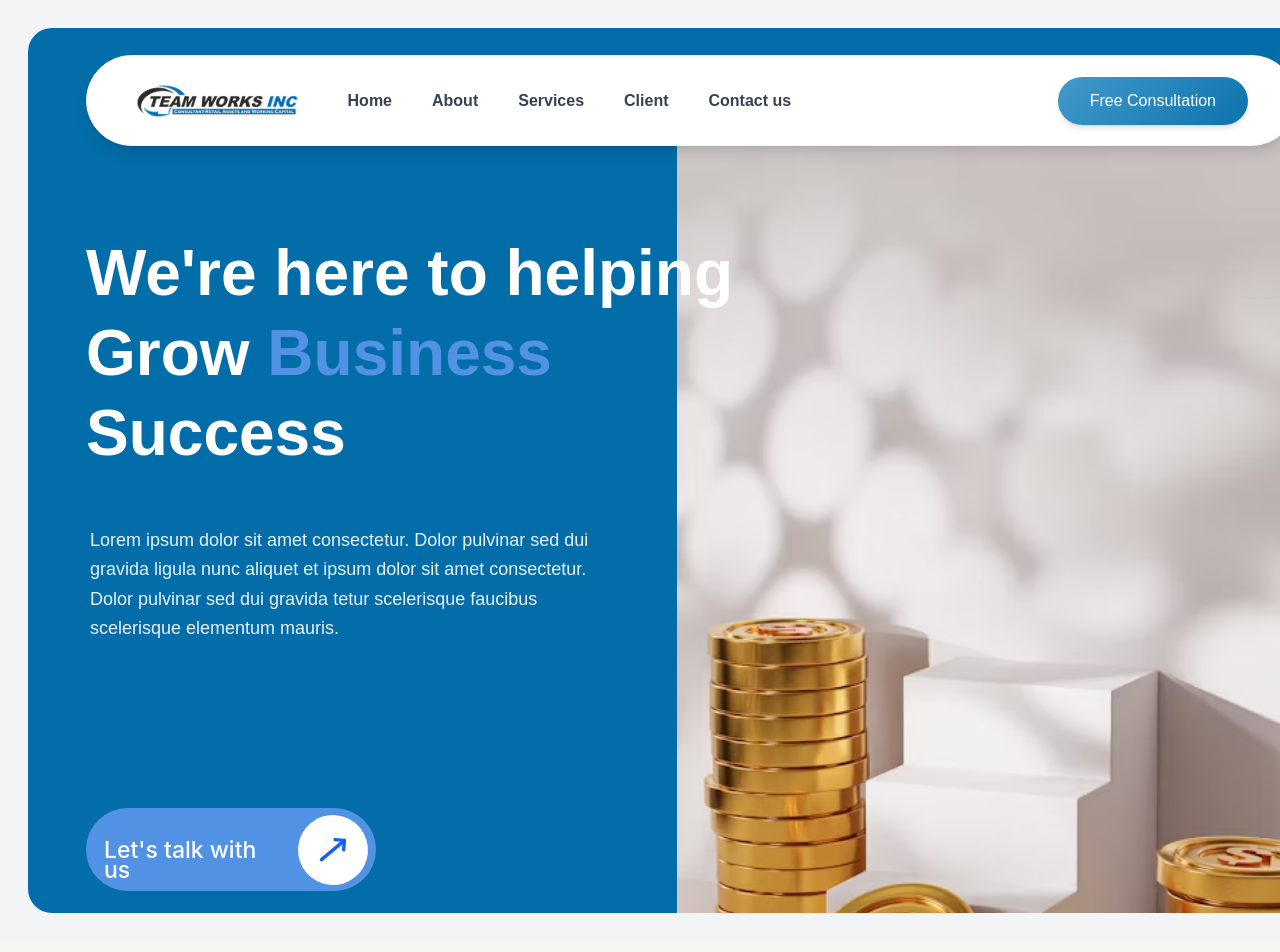
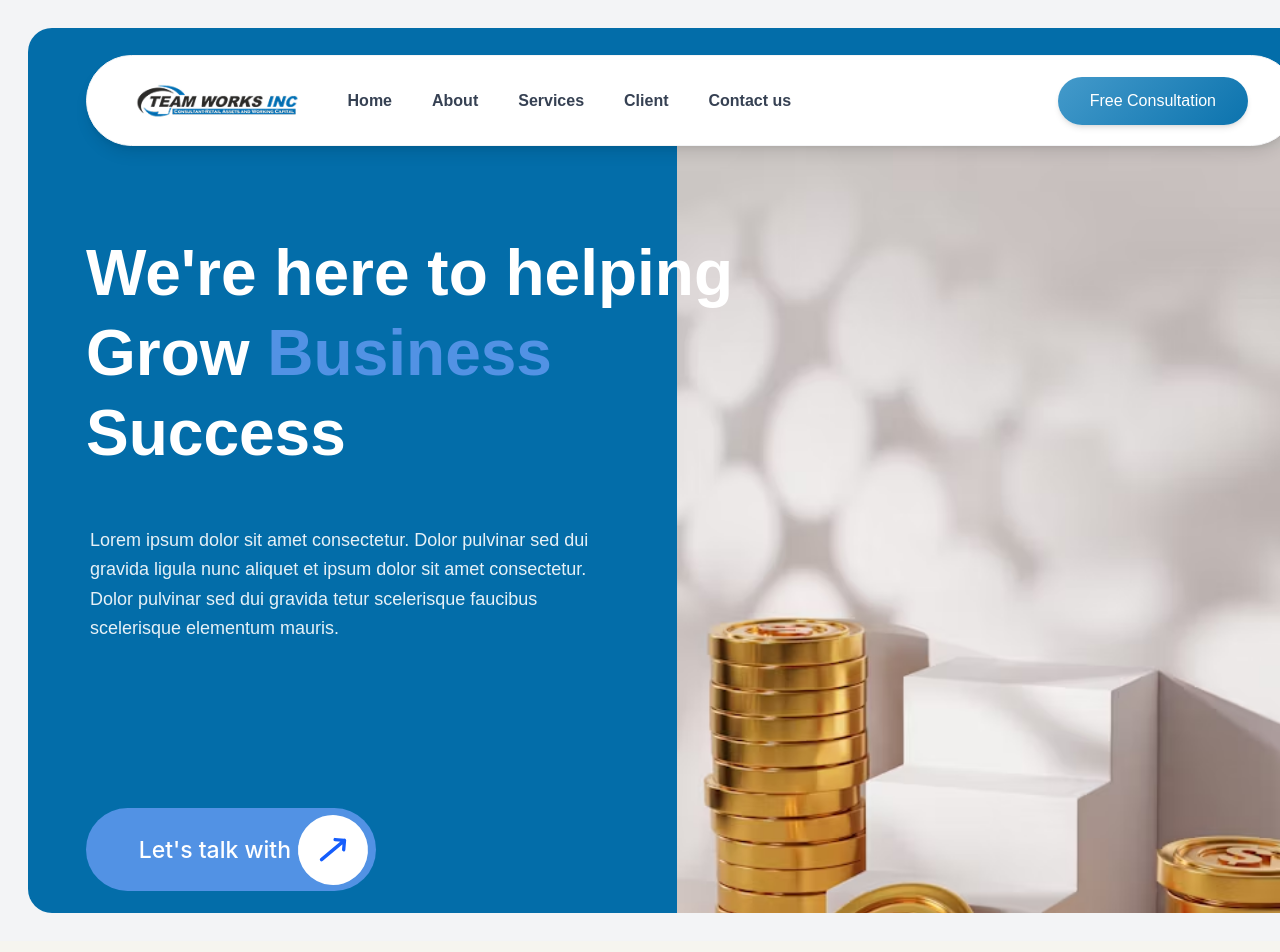
Before and after one commit to Anamiiikka/Team-works, a Next.js app: page / in a window 1280 px wide. Shown: the top 952 px of the page. Built offline with nearby package versions, Linux system fonts and the light colour scheme.

Commit message:
Responsiveness

```diff
--- a/src/components/Hero.jsx
+++ b/src/components/Hero.jsx
@@ -1,39 +1,20 @@
 'use client';
-import { useState, useEffect } from "react";
 import Image from "next/image";
 import Link from "next/link";
 import Navbar from "./Navbar";
 
 export default function Hero() {
-  const [hoveredButton, setHoveredButton] = useState(null);
-  const [isMobile, setIsMobile] = useState(true); // Start with mobile-first
-
-  useEffect(() => {
-    const checkScreenSize = () => {
-      setIsMobile(window.innerWidth < 1024);
-    };
-
-    checkScreenSize();
-    window.addEventListener('resize', checkScreenSize);
-
-    return () => window.removeEventListener('resize', checkScreenSize);
-  }, []);
-
   return (
-    <div className="w-full min-h-screen bg-gray-100 p-7">
-      {isMobile ? (
-        // Mobile Layout
+    <div className="w-full min-h-screen bg-gray-100 p-0 lg:p-7">
       <div
-          className="relative mx-auto rounded-3xl overflow-hidden min-h-screen px-4 py-6"
+        className="relative mx-auto rounded-none lg:rounded-3xl overflow-hidden min-h-screen lg:w-[1300px] lg:h-[885px]"
         style={{ background: '#036DA9' }}
       >
-          {/* Mobile Navbar */}
-          <div className="w-full mb-8">
+        {/* Navbar is now responsive via CSS */}
         <Navbar />
-          </div>
 
-          {/* Mobile Hero Content */}
-          <div className="text-center text-white space-y-6">
+        {/* Mobile Layout - visible by default, hidden on lg+ */}
+        <div className="lg:hidden px-4 py-6 text-center text-white space-y-6">
           {/* Mobile Heading */}
           <h1 className="text-3xl md:text-4xl font-bold leading-tight">
             We're here to helping
@@ -75,23 +56,9 @@ export default function Hero() {
             />
           </div>
         </div>
-        </div>
-      ) : (
-        // Desktop Layout (Original)
-        <div
-          className="relative mx-auto rounded-3xl overflow-hidden"
-          style={{
-            width: '1300px',
-            height: '885px',
-            background: '#036DA9',
-            opacity: 1
-          }}
-        >
-          {/* Navbar at the top */}
-          <Navbar />
 
-          {/* Hero Content */}
-          <div className="relative z-10 h-full">
+        {/* Desktop Layout - hidden by default, visible on lg+ */}
+        <div className="hidden lg:block relative z-10 h-full">
           {/* Main Heading with absolute positioning */}
           <h1
             className="absolute text-white font-bold leading-tight"
@@ -113,8 +80,8 @@ export default function Hero() {
           </h1>
 
           {/* Let's talk with us button with absolute positioning */}
-            <Link href="/contact-us">
-              <button
+          <Link href="/contact-us" legacyBehavior>
+            <a
               className="absolute flex items-center justify-center gap-3 text-white font-medium transition-all duration-200"
               style={{
                 width: '290px',
@@ -127,18 +94,9 @@ export default function Hero() {
                 zIndex: 15
               }}
             >
-              </button>
-            </Link>
-
-
               <span
-              className="absolute text-white"
+                className="text-white"
                 style={{
-                width: '183px',
-                height: '20px',
-                top: '812px',
-                left: '76px',
-                opacity: 1,
                   fontFamily: 'Inter',
                   fontWeight: 500,
                   fontStyle: 'normal',
@@ -146,11 +104,12 @@ export default function Hero() {
                   lineHeight: '20px',
                   letterSpacing: '0%',
                   verticalAlign: 'middle',
-                zIndex: 15
                 }}
               >
                 Let's talk with us
               </span>
+            </a>
+          </Link>
 
           {/* Arrow div with absolute positioning */}
           <div
@@ -186,20 +145,6 @@ export default function Hero() {
             Lorem ipsum dolor sit amet consectetur. Dolor pulvinar sed dui gravida ligula nunc aliquet et ipsum dolor sit amet consectetur. Dolor pulvinar sed dui gravida tetur scelerisque faucibus scelerisque elementum mauris.
           </p>
 
-            <div className="max-w-7xl mx-auto px-6 sm:px-8 lg:px-12 grid grid-cols-1 lg:grid-cols-2 gap-12 items-center h-full">
-
-              {/* Left Content */}
-              <div className="text-white space-y-8">
-                <div className="space-y-6" style={{ marginTop: '487px' }}>
-
-                </div>
-
-
-                <div className="flex items-center gap-6">
-
-                </div>
-              </div>
-
           {/* Right Content - Finance Image */}
           <div className="absolute" style={{
             width: '674px',
@@ -221,7 +166,5 @@ export default function Hero() {
         </div>
       </div>
     </div>
-      )}
-    </div>
   );
 }
--- a/src/components/Navbar.jsx
+++ b/src/components/Navbar.jsx
@@ -1,27 +1,14 @@
 'use client'
 import Link from 'next/link';
-import { useState, useEffect } from 'react';
+import { useState } from 'react';
 
 export default function Navbar() {
   const [isMobileMenuOpen, setIsMobileMenuOpen] = useState(false);
-  const [isMobile, setIsMobile] = useState(true); // Start with mobile-first
-
-  useEffect(() => {
-    const checkScreenSize = () => {
-      setIsMobile(window.innerWidth < 1024);
-    };
-
-    checkScreenSize();
-    window.addEventListener('resize', checkScreenSize);
-
-    return () => window.removeEventListener('resize', checkScreenSize);
-  }, []);
 
   return (
     <>
-      {isMobile ? (
-        // Mobile Navbar
-        <div className="w-full px-4 py-3">
+      {/* Mobile Navbar - Hidden on lg+ screens */}
+      <div className="w-full px-4 py-3 lg:hidden">
         <nav className="bg-white shadow-lg border border-gray-100 rounded-3xl">
           <div className="px-4 lg:px-6">
             <div className="flex h-16 items-center justify-between">
@@ -80,10 +67,10 @@ export default function Navbar() {
           </div>
         </nav>
       </div>
-      ) : (
-        // Desktop Navbar (Original)
+
+      {/* Desktop Navbar - Hidden on mobile, shown on lg+ */}
       <div
-          className="absolute z-50"
+        className="hidden lg:block absolute z-50"
         style={{
           width: '1211px',
           height: '91px',
@@ -93,11 +80,9 @@ export default function Navbar() {
         }}
       >
         <nav className="relative w-full h-full bg-white shadow-lg border border-gray-100" style={{ borderRadius: '100px' }}>
-
           <div className="w-full h-full px-8 lg:px-12">
             <div className="flex h-full items-center justify-between">
-
-
+              {/* LEFT SIDE: Logo and Navigation Links */}
               <div className="flex items-center gap-x-12">
                 {/* Logo */}
                 <Link href="/" className="flex-shrink-0">
@@ -111,17 +96,15 @@ export default function Navbar() {
                 {/* Desktop Navigation Links */}
                 <div className="hidden lg:flex items-center space-x-10 text-gray-700 font-medium text-base">
                   <Link href="/" className="hover:text-blue-600 transition-colors font-bold">Home</Link>
-                    <Link href="/about-us" className="hover:text-blue-600 transition-colors font-bold">About</Link>
+                  <Link href="/about" className="hover:text-blue-600 transition-colors font-bold">About</Link>
                   <Link href="/services" className="hover:text-blue-600 transition-colors font-bold">Services</Link>
                   <Link href="/testimonials" className="hover:text-blue-600 transition-colors font-bold">Client</Link>
                   <Link href="/contact-us" className="hover:text-blue-600 transition-colors font-bold">Contact us</Link>
                 </div>
               </div>
 
-
+              {/* RIGHT SIDE: Free Consultation Button */}
               <div className="flex items-center">
-                  {/* Desktop Free Consultation Button */}
-                  <div className="hidden lg:flex items-center">
                 <Link href="/contact-us">
                   <button className="text-white font-medium text-base px-8 py-3 rounded-full shadow-md hover:shadow-lg transition-all duration-200" style={{
                     background: 'linear-gradient(135.72deg, #4198C9 5.3%, #036DA9 115.18%)'
@@ -130,60 +113,10 @@ export default function Navbar() {
                   </button>
                 </Link>
               </div>
-
-                  {/* Mobile Menu Button */}
-                  <div className="lg:hidden ml-4">
-                    <button
-                      onClick={() => setIsMobileMenuOpen(!isMobileMenuOpen)}
-                      aria-label="Toggle mobile menu"
-                      className="p-2 text-gray-600 hover:text-gray-900 focus:outline-none focus:ring-2 focus:ring-inset focus:ring-blue-500 rounded-lg"
-                    >
-                      <svg
-                        className="w-6 h-6"
-                        fill="none"
-                        stroke="currentColor"
-                        viewBox="0 0 24 24"
-                      >
-                        {isMobileMenuOpen ? (
-                          <path strokeLinecap="round" strokeLinejoin="round" strokeWidth={2} d="M6 18L18 6M6 6l12 12" />
-                        ) : (
-                          <path strokeLinecap="round" strokeLinejoin="round" strokeWidth={2} d="M4 6h16M4 12h16M4 18h16" />
-                        )}
-                      </svg>
-                    </button>
             </div>
           </div>
-              </div>
-            </div>
-
-            {/* Mobile Menu Dropdown */}
-            {isMobileMenuOpen && (
-              <div className="absolute top-full left-0 w-full bg-white/95 backdrop-blur-md border-b border-white/20 shadow-lg" style={{ borderRadius: '0 0 100px 100px' }}>
-                <div className="px-6 pt-2 pb-6 space-y-4">
-                  <div className="space-y-1">
-                    <Link href="/" className="block py-2 px-3 text-gray-700 hover:text-blue-600 hover:bg-blue-50/80 rounded-lg font-medium font-bold" onClick={() => setIsMobileMenuOpen(false)}>Home</Link>
-                    <Link href="/about-us" className="block py-2 px-3 text-gray-700 hover:text-blue-600 hover:bg-blue-50/80 rounded-lg font-medium font-bold" onClick={() => setIsMobileMenuOpen(false)}>About</Link>
-                    <Link href="/services" className="block py-2 px-3 text-gray-700 hover:text-blue-600 hover:bg-blue-50/80 rounded-lg font-medium font-bold" onClick={() => setIsMobileMenuOpen(false)}>Services</Link>
-                    <Link href="/testimonials" className="block py-2 px-3 text-gray-700 hover:text-blue-600 hover:bg-blue-50/80 rounded-lg font-medium font-bold" onClick={() => setIsMobileMenuOpen(false)}>Client</Link>
-                    <Link href="/contact-us" className="block py-2 px-3 text-gray-700 hover:text-blue-600 hover:bg-blue-50/80 rounded-lg font-medium font-bold" onClick={() => setIsMobileMenuOpen(false)}>Contact us</Link>
-                  </div>
-                  <div className="pt-4 border-t border-gray-200/50">
-                    <Link href="/contact-us">
-                      <button
-                        className="w-full py-3 px-5 text-white rounded-lg font-medium text-base"
-                        style={{ background: 'linear-gradient(135.72deg, #4198C9 5.3%, #036DA9 115.18%)' }}
-                        onClick={() => setIsMobileMenuOpen(false)}
-                      >
-                        Free Consultation
-                      </button>
-                    </Link>
-                  </div>
-                </div>
-              </div>
-            )}
         </nav>
       </div>
-      )}
     </>
   );
 }
```
Lines whose indentation alone changed are shown as unchanged.
